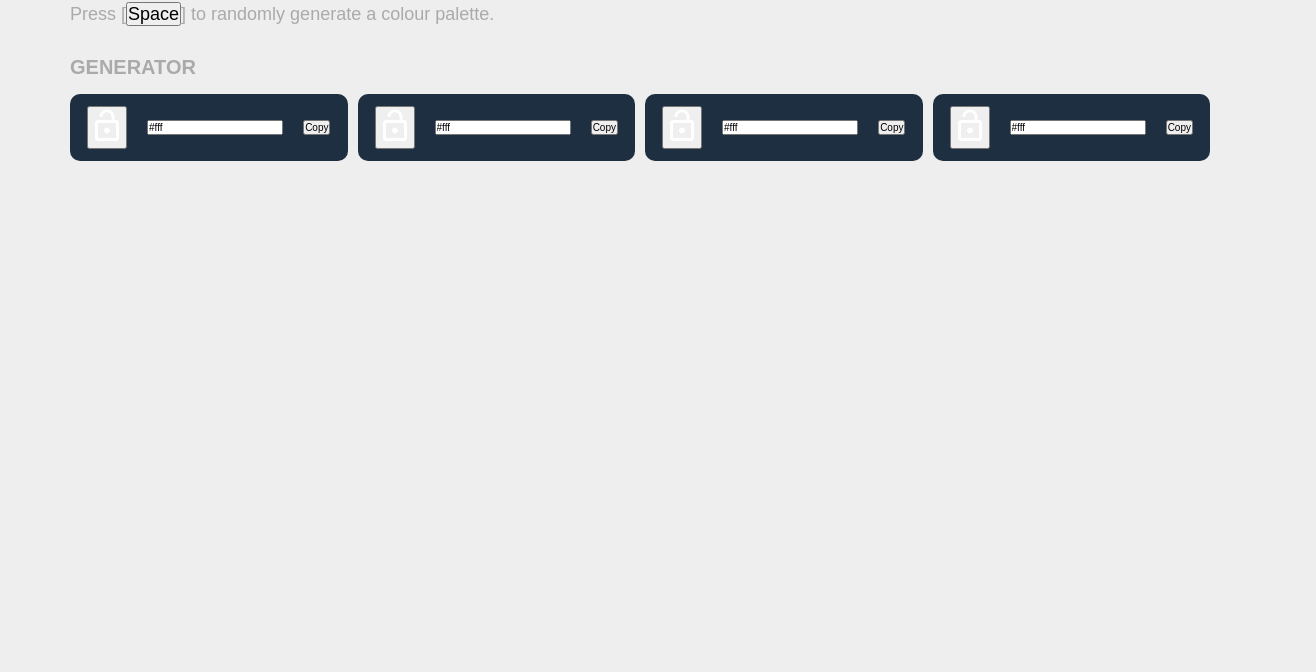
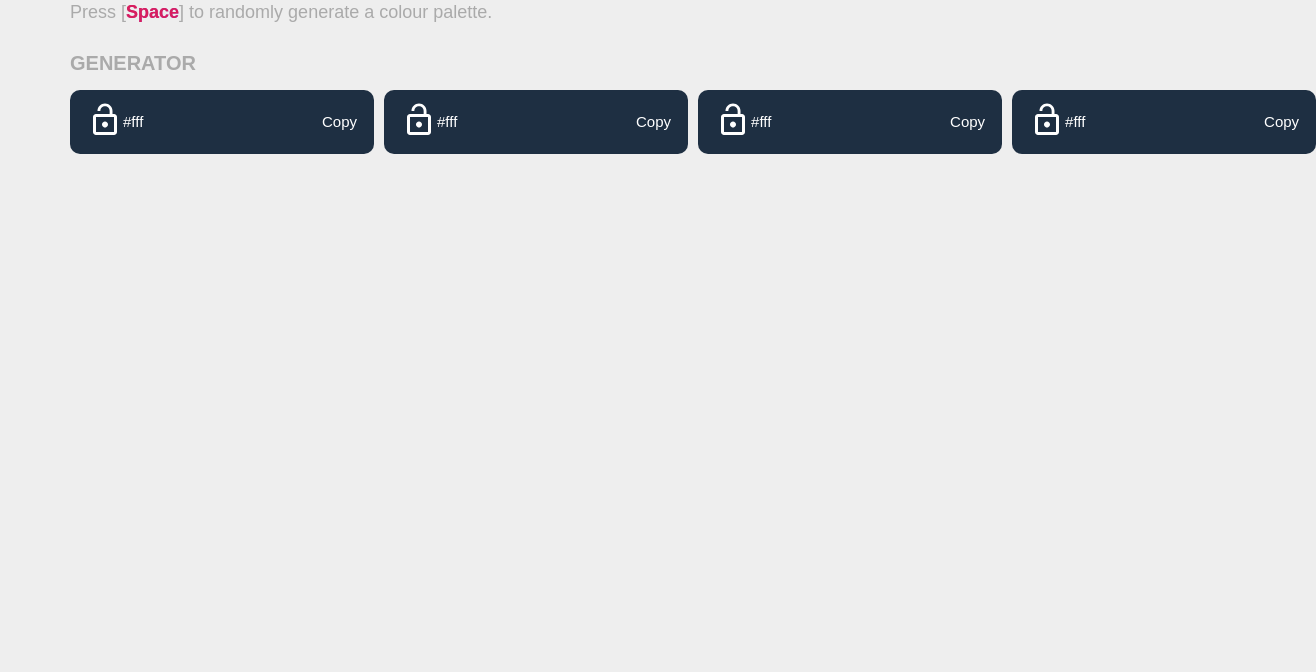
Before and after one commit to SasanTazayoni/Colour-palette-generator, a plain HTML site: page index.html in a window 1280 px wide. Shown: the part 128-800 px from the top of the page, 1316 px wide, since content can reach past the window. Drawn offline with Linux system fonts and the light colour scheme.

Commit message:
button and colour generator properties added

```diff
--- a/styles.css
+++ b/styles.css
@@ -15,6 +15,18 @@
 
 html {
     font-size: 62.5%;
+}
+
+button, input {
+    appearance: none;
+    background: none;
+    border: none;
+    color: inherit;
+    outline: none;
+}
+
+button {
+    cursor: pointer;
 }
 
 body {
@@ -49,6 +61,21 @@ p {
     margin-bottom: 3rem;
 }
 
+.generator-button {
+    color: var(--color-primary);
+    font-size: inherit;
+    font-weight: 700;
+    background: linear-gradient(to bottom right, var(--color-primary),
+    var(--color-secondary));
+    -webkit-background-clip: text;
+    -webkit-text-fill-color-transparent;
+    transition: 0.4s ease-out;
+}
+
+.generator-button:hover {
+    padding: 0 1rem;
+}
+
 .colours {
     display: grid;
     grid-template-columns: repeat(1, 1fr);
@@ -56,15 +83,20 @@ p {
 }
 
 .colour {
+    align-items: center;
+    background-color:var(--color-dark);
+    border-radius: 1rem;
+    border: 2px solid transparent;
+    color: #fff;
     display: flex;
-    align-items: center;
+    font-size: 1.5rem;
     justify-content: space-between;
     padding: 1rem 1.5rem;
-    border-radius: 1rem;
-    color: #fff;
-    background-color:var(--color-dark);
     transition: 0.4s ease-out;
-    border: 2px solid transparent;
+}
+
+.colour.copied {
+    border-color: red;
 }
 
 @media (min-width: 768px) {
```
